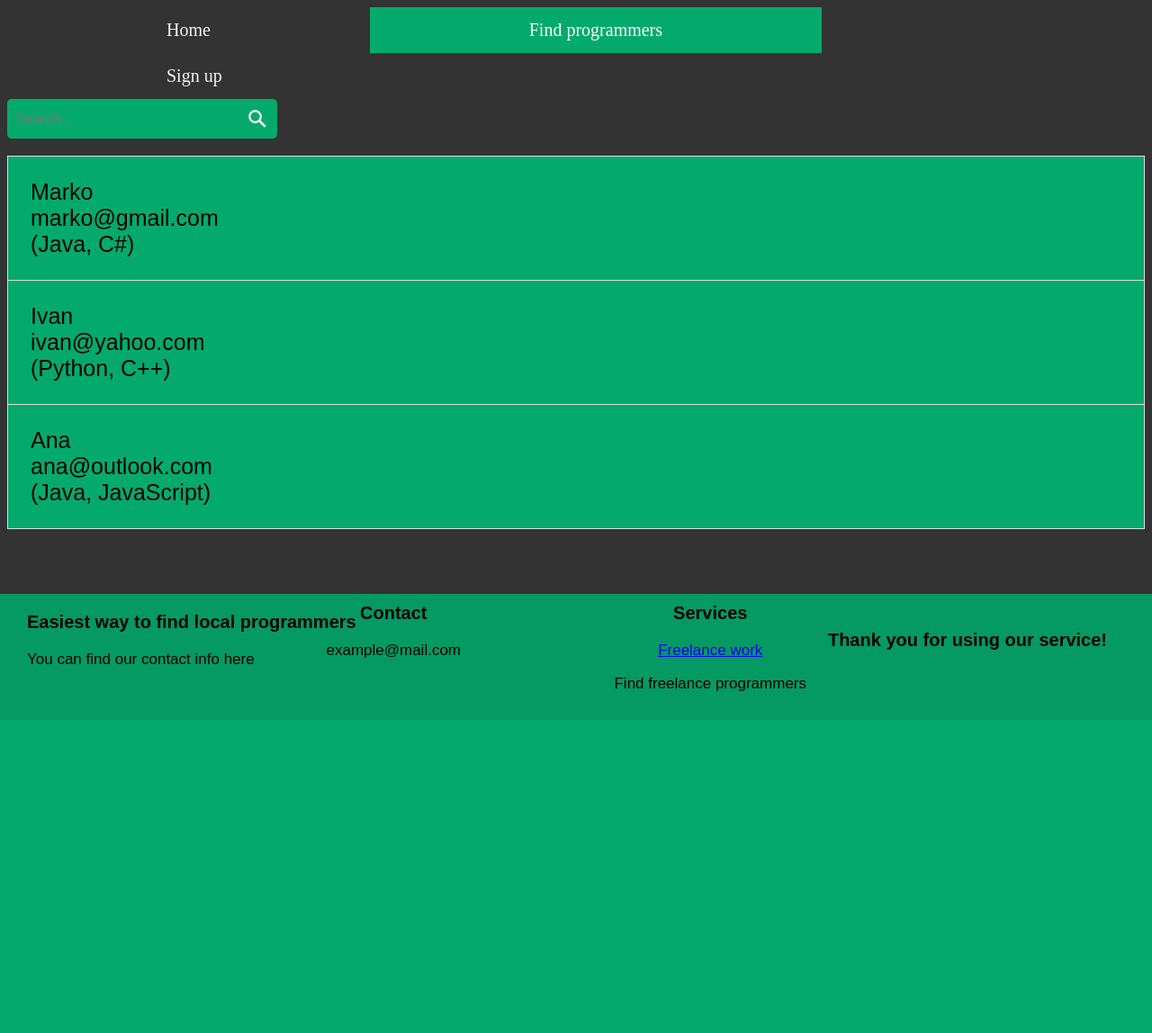
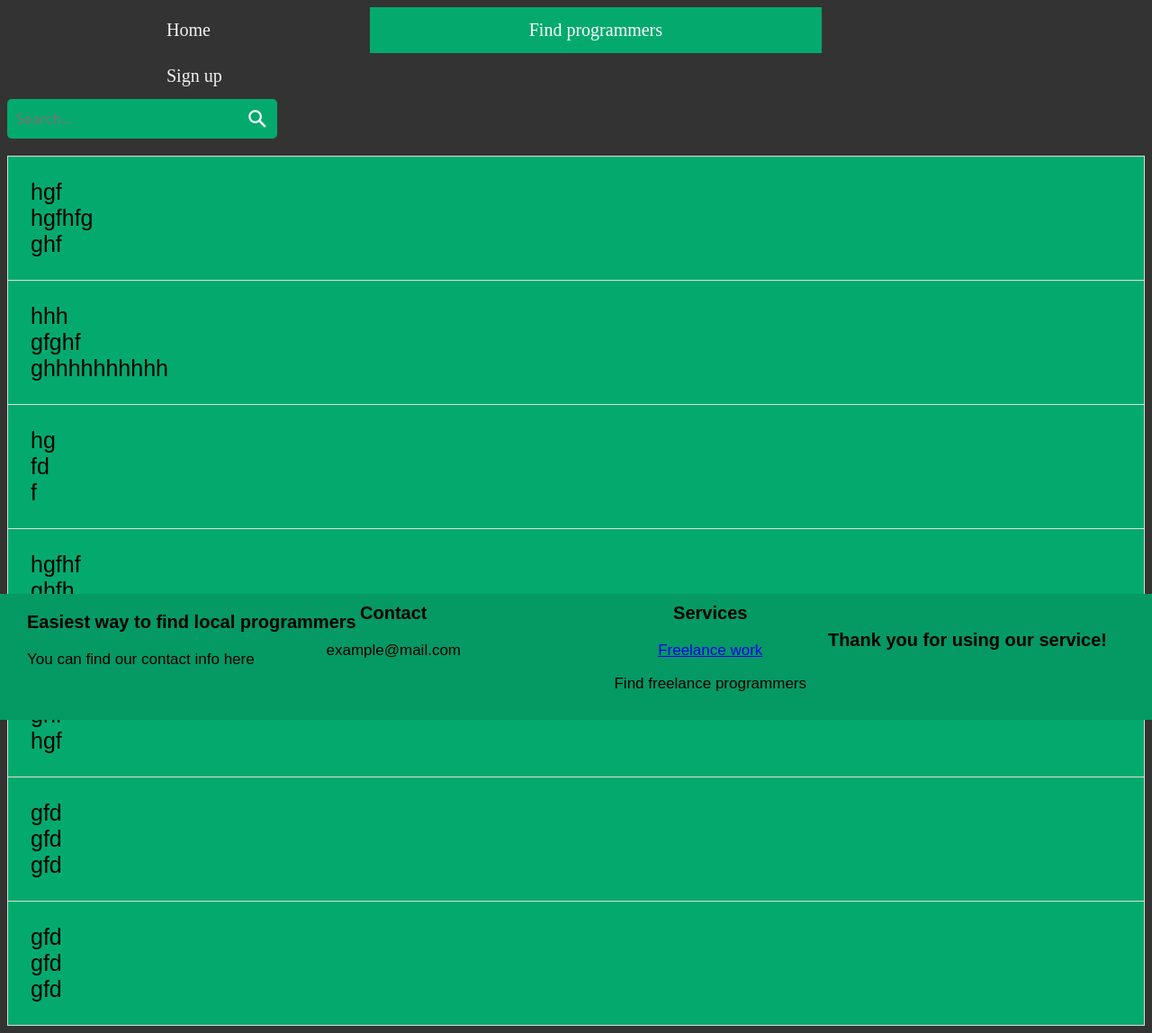
Before and after one commit to unizd-sit-web/zavrsni-projekt-group-linkedin, a Flask app: page /search/ in a window 1280 px wide. Shown: the whole page at 90% size. Before the commit the page ends 800 px from the top, so only its background shows below. Run offline with Flask 2, Linux system fonts and the light colour scheme; data comes from the database, SQL or seed files in the repository; both versions use the stored data as it was after the commit.

Commit message:
added database parsing to search tab

```diff
--- a/app.py
+++ b/app.py
@@ -1,9 +1,6 @@
-from email import message
-import email
 import sqlite3 as sql
 from flask import Flask, render_template, request
 from flask_sqlalchemy import SQLAlchemy
-from flask_mail import Mail, Message
 
 app = Flask(__name__)
 app.config['SQLALCHEMY_DATABASE_URI'] = 'sqlite:///users.db'
@@ -31,7 +28,11 @@ def home():
 
 @app.route('/search/')
 def search():
-    return render_template("search.html")
+    con = sql.connect("users.db")
+    cur = con.cursor()
+    cur.execute("SELECT * FROM user")
+    data = cur.fetchall()
+    return render_template("search.html", data=data)
 
 @app.route('/signUp/')
 def signUp():
@@ -47,11 +48,4 @@ def confirm():
     db.session.add(usr)
     db.session.commit()
 
-    '''msg=Message("Thanks for signing up!", sender=email)
-    msg.add_recipient("petesic.donat@gmail.com")
-    msg.body=('Thank you for signing up for our website!')
-
-    Mail.send(msg)
-    '''
-
     return render_template("confirm.html")
--- a/templates/search.html
+++ b/templates/search.html
@@ -36,11 +36,13 @@
             <button>
               <svg viewBox="0 0 1024 1024"><path class="path1" d="M848.471 928l-263.059-263.059c-48.941 36.706-110.118 55.059-177.412 55.059-171.294 0-312-140.706-312-312s140.706-312 312-312c171.294 0 312 140.706 312 312 0 67.294-24.471 128.471-55.059 177.412l263.059 263.059-79.529 79.529zM189.623 408.078c0 121.364 97.091 218.455 218.455 218.455s218.455-97.091 218.455-218.455c0-121.364-103.159-218.455-218.455-218.455-121.364 0-218.455 97.091-218.455 218.455z"></path></svg>
             </button>
-          </form>
+        </form>
+        <!-- Database to HTML-->
+
           <ul id="myUL">
-            <li><a>Marko</br>marko@gmail.com</br>(Java, C#)</a></li>
-            <li><a>Ivan</br>ivan@yahoo.com</br>(Python, C++)</a></li>
-            <li><a>Ana</br>ana@outlook.com</br>(Java, JavaScript)</a></li>
+            {% for item in data %}
+                <li><a>{{item[1]}}</br>{{item[2]}}</br>{{item[3]}}</a></li>
+            {% endfor %}
           </ul>
     </body>
 </html>
```
Also changed, not shown: users.db.
